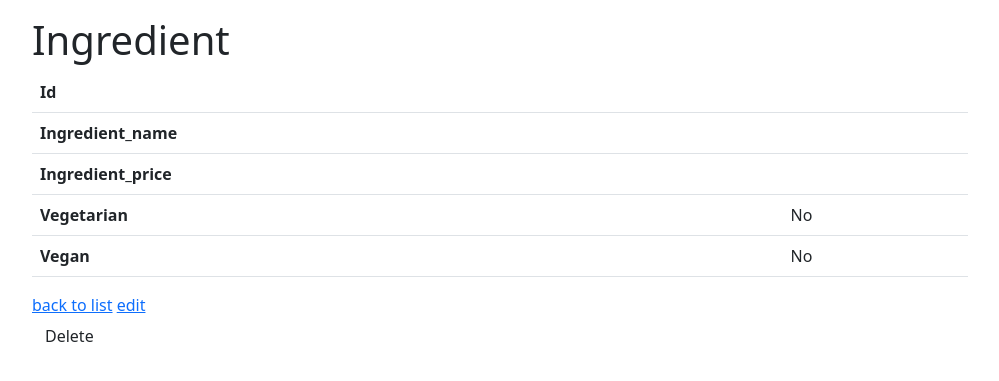
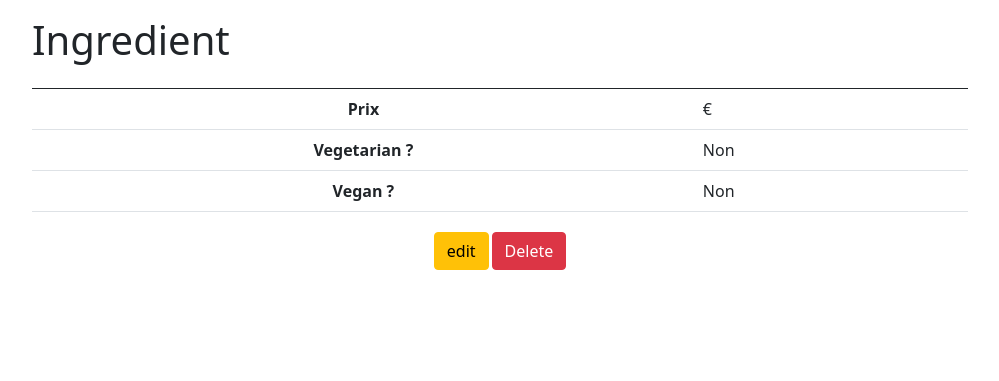
Before and after one commit to ThomasGT78/ECF_Create_Pizza, a Symfony app: template templates/ingredient/show.html.twig in a window 1280 px wide. Shown: the part 52-433 px from the top of the page, without its empty margins (140-1139 px from the left). Run offline with Twig, Linux system fonts and the light colour scheme; the template is opened without the code that fills it, so the values that code supplies are empty; some libraries are stand-ins or nearby versions.

Commit message:
Mise en page final + début prix de la pizza dans la création

```diff
--- a/public/css/style.css
+++ b/public/css/style.css
@@ -27,12 +27,30 @@
     font-weight: 600;
 }
 
-.btn-save{
-    margin-top: 20px;
-}
+
 
 nav{
     background-color: black;
     margin: 0;
     padding: 0;
 }
+
+.flex {
+    display: flex;
+    flex-wrap: wrap;
+    margin-top: 20px;
+}
+.flex div {
+    margin-right: 3px;
+    margin-bottom: 3px;
+}
+
+.center{
+    text-align: center;
+}
+.flex-center{
+    justify-content: center;
+ }
+.big {
+    font-size: 2em;
+}
--- a/templates/base.html.twig
+++ b/templates/base.html.twig
@@ -19,6 +19,7 @@
                     crossorigin="anonymous">
 
             </script>
+
         {% endblock %}
     </head>
 
--- a/templates/ingredient/_delete_form.html.twig
+++ b/templates/ingredient/_delete_form.html.twig
@@ -1,4 +1,4 @@
 <form method="post" action="{{ path('ingredient_delete', {'id': ingredient.id}) }}" onsubmit="return confirm('Are you sure you want to delete this item?');">
     <input type="hidden" name="_token" value="{{ csrf_token('delete' ~ ingredient.id) }}">
-    <button class="btn">Delete</button>
+    <button class="btn btn-danger">Delete</button>
 </form>
--- a/templates/ingredient/_form.html.twig
+++ b/templates/ingredient/_form.html.twig
@@ -1,4 +1,6 @@
 {{ form_start(form) }}
     {{ form_widget(form) }}
-    <button  class="btn btn-primary">{{ button_label|default('Save') }}</button>
+
+<div class="flex">
+    <div><button  class="btn btn-primary">{{ button_label|default('Save') }}</button></div>
 {{ form_end(form) }}
--- a/templates/ingredient/edit.html.twig
+++ b/templates/ingredient/edit.html.twig
@@ -3,11 +3,12 @@
 {% block title %}Edit Ingredient{% endblock %}
 
 {% block body %}
-    <h1>Edit Ingredient</h1>
+    <h1>Modifier un ingredient</h1>
 
     {{ include('ingredient/_form.html.twig', {'button_label': 'Update'}) }}
 
-    <a href="{{ path('ingredient_index') }}">back to list</a>
+{#    <a href="{{ path('ingredient_index') }}">back to list</a>#}
 
     {{ include('ingredient/_delete_form.html.twig') }}
+    </div>
 {% endblock %}
--- a/templates/ingredient/new.html.twig
+++ b/templates/ingredient/new.html.twig
@@ -7,5 +7,5 @@
 
     {{ include('ingredient/_form.html.twig') }}
 
-    <a class="btn btn-danger" href="{{ path('ingredient_index') }}">back to list</a>
+{#    <a class="btn btn-warning" href="{{ path('ingredient_index') }}">back to list</a>#}
 {% endblock %}
--- a/templates/ingredient/show.html.twig
+++ b/templates/ingredient/show.html.twig
@@ -6,33 +6,29 @@
     <h1>Ingredient</h1>
 
     <table class="table">
+        <thead>
+        <tr><th colspan="2" class="center big">{{ ingredient.ingredientName }}</th></tr>
+        </thead>
         <tbody>
             <tr>
-                <th>Id</th>
-                <td>{{ ingredient.id }}</td>
+                <th class="center ">Prix</th>
+                <td>{{ ingredient.ingredientPrice }} €</td>
             </tr>
             <tr>
-                <th>Ingredient_name</th>
-                <td>{{ ingredient.ingredientName }}</td>
+                <th class="center">Vegetarian ?</th>
+                <td>{{ ingredient.vegetarian ? 'Oui' : 'Non' }}</td>
             </tr>
             <tr>
-                <th>Ingredient_price</th>
-                <td>{{ ingredient.ingredientPrice }}</td>
-            </tr>
-            <tr>
-                <th>Vegetarian</th>
-                <td>{{ ingredient.vegetarian ? 'Yes' : 'No' }}</td>
-            </tr>
-            <tr>
-                <th>Vegan</th>
-                <td>{{ ingredient.vegan ? 'Yes' : 'No' }}</td>
+                <th class="center">Vegan ?</th>
+                <td>{{ ingredient.vegan ? 'Oui' : 'Non' }}</td>
             </tr>
         </tbody>
     </table>
 
-    <a href="{{ path('ingredient_index') }}">back to list</a>
+    <div class="flex flex-center">
+        {#    <a href="{{ path('ingredient_index') }}">back to list</a>#}
+        <div><a class="btn btn-warning" href="{{ path('ingredient_edit', {'id': ingredient.id}) }}">edit</a></div>
 
-    <a href="{{ path('ingredient_edit', {'id': ingredient.id}) }}">edit</a>
-
-    {{ include('ingredient/_delete_form.html.twig') }}
+        {{ include('ingredient/_delete_form.html.twig') }}
+    </div>
 {% endblock %}
--- a/templates/pizza/_delete_form.html.twig
+++ b/templates/pizza/_delete_form.html.twig
@@ -1,4 +1,4 @@
 <form method="post" action="{{ path('pizza_delete', {'id': pizza.id}) }}" onsubmit="return confirm('Are you sure you want to delete this item?');">
     <input type="hidden" name="_token" value="{{ csrf_token('delete' ~ pizza.id) }}">
-    <button class="btn">Delete</button>
+    <button class="btn btn-danger btn-block">Delete</button>
 </form>
--- a/templates/pizza/edit.html.twig
+++ b/templates/pizza/edit.html.twig
@@ -7,7 +7,8 @@
 
     {{ include('pizza/_form.html.twig', {'button_label': 'Update'}) }}
 
-    <a href="{{ path('pizza_index') }}">back to list</a>
+{#    <a href="{{ path('pizza_index') }}">back to list</a>#}
 
     {{ include('pizza/_delete_form.html.twig') }}
+    </div>
 {% endblock %}
--- a/templates/pizza/new.html.twig
+++ b/templates/pizza/new.html.twig
@@ -7,5 +7,5 @@
 
     {{ include('pizza/_form.html.twig') }}
 
-    <a class="btn btn-danger" href="{{ path('pizza_index') }}">back to list</a>
+{#    <a class="btn btn-warning" href="{{ path('pizza_index') }}">back to list</a>#}
 {% endblock %}
```
Also changed, not shown: public/js/script.js (+8 -0 lines), src/Entity/Base.php (+8 -0 lines), templates/ingredient/index.html.twig (+5 -4 lines), templates/pizza/_form.html.twig (+54 -2 lines), templates/pizza/index.html.twig (+5 -4 lines), templates/pizza/show.html.twig (+22 -17 lines).
